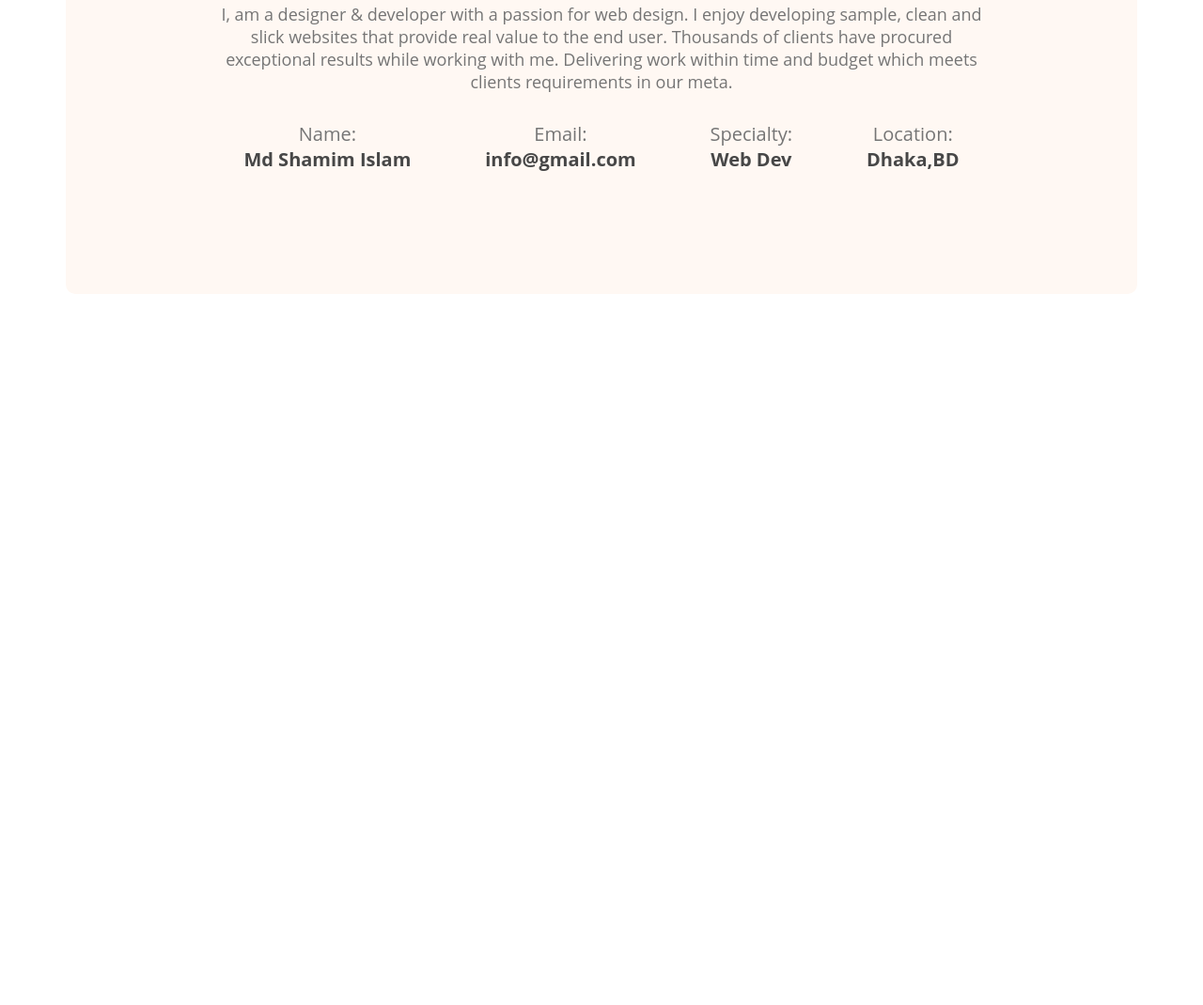
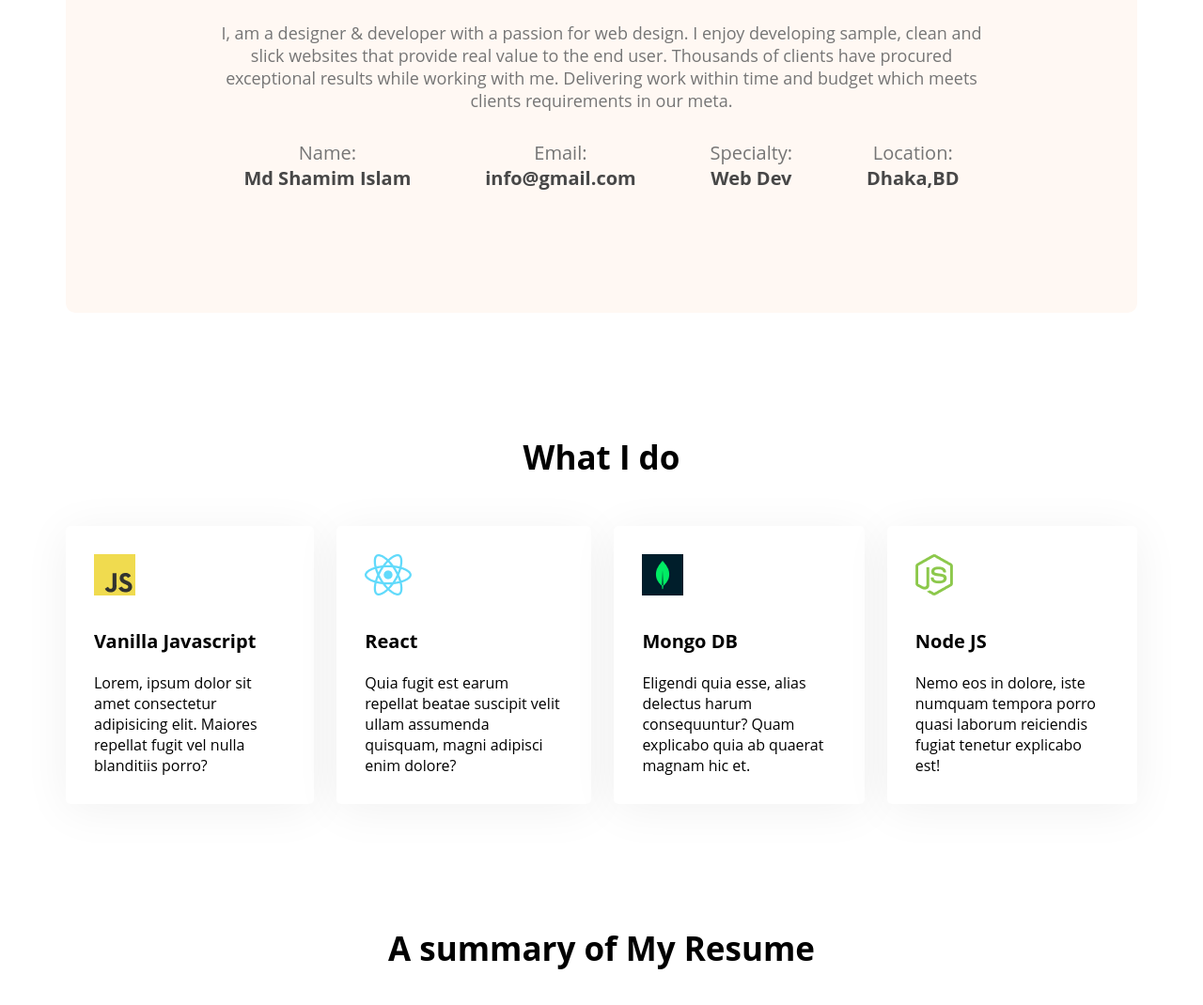
Before and after one commit to Shamim742/Developer-portfolio, a plain HTML site: page index.html in a window 1280 px wide. Shown: the part 1210-2280 px from the top of the page at 94% size. Before the commit the page ends 1523 px from the top, so only its background shows below. Drawn offline with Linux system fonts and the light colour scheme.

Commit message:
adding more content

```diff
--- a/index.html
+++ b/index.html
@@ -53,7 +53,43 @@
                 </div>
             </div>
         </section>
+        <!-- what i do section -->
+        <section class="what-i-do">
+            <h3 class="section-title">What I do</h3>
+            <div class="skills-container">
+                <div class="skill">
+                    <img src="images/icons/js.png" alt="">
+                    <p class="skill-title">Vanilla Javascript</p>
+                    <p class="">
+                    <skill-description>Lorem, ipsum dolor sit amet consectetur adipisicing elit. Maiores repellat fugit vel nulla blanditiis porro?</skill-description>
+                </div>
+                <div class="skill">
+                    <img src="images/icons/react.png" alt="">
+                    <p class="skill-title">React</p>
+                    <p class="">
+                    <skill-description>Quia fugit est earum repellat beatae suscipit velit ullam assumenda quisquam, magni adipisci enim dolore?</skill-description>
+                </div>
+                <div class="skill">
+                    <img src="images/icons/mongo.png" alt="">
+                    <p class="skill-title">Mongo DB</p>
+                    <p class="">
+                    <skill-description>Eligendi quia esse, alias delectus harum consequuntur? Quam explicabo quia ab quaerat magnam hic et.</skill-description>
+                </div>
+                <div class="skill">
+                    <img src="images/icons/nodejs.png" alt="">
+                    <p class="skill-title">Node JS</p>
+                    <p class="">
+                    <skill-description>Nemo eos in dolore, iste numquam tempora porro quasi laborum reiciendis fugiat tenetur explicabo est!</skill-description>
+                </div>
+            </div>
+        </section>
+        <section>
+            <!-- Resume Section -->
+            <section class="resume">
+                <h3 class="section-title">A summary of My Resume</h3>
 
+            </section>
+        </section>
 
     </main>
     <footer>
--- a/styles/protfolio.css
+++ b/styles/protfolio.css
@@ -26,7 +26,7 @@
 nav{
     display: flex;
     justify-content: space-between;
-    margin: 50px 200px;
+    padding: 50px 200px;
 }
 .nav-title{
     font-weight: 800;
@@ -47,7 +47,8 @@ nav li{
     align-items: center;
 }
 .banner-title{
-
+    font-weight: 700;
+    font-size: 85px;
 }
 .banner-sub-title{
     font-weight: 600;
@@ -64,9 +65,11 @@ main{
     max-width: 1140px;
     margin: 0 auto;
 }
+section{
+    margin-top: 130px;
+}
 /* about section style */
 .about{
-    margin-top: 130px;
     text-align: center;
     background: #FFF8F3;
     border-radius: 10px;
@@ -74,8 +77,9 @@ main{
 }
 .section-title{
     font-weight: 700;
+    text-align: center;
     font-size: 35px;
-    margin-bottom: 30px;
+    margin-bottom: 50px;
 }
 .section-description{
     color:#757575;
@@ -95,3 +99,24 @@ main{
     font-size: 20px;
     color: #474747;
 }
+/* what i do styles */
+.skills-container{
+    display: flex;
+    gap: 24px;
+}
+.skill{
+    background: #FFFFFF;
+    box-shadow: 0px 6px 50px rgba(0, 0, 0, 0.06);
+    border-radius: 5px;
+    padding: 30px;
+}
+.skill-title{
+    font-weight: 700;
+    font-size: 20px;
+    margin-top: 30px;
+    margin-bottom: 20px;
+}
+.skill-description{
+    color: #757575;
+}
+/* Resume Styles */
```
